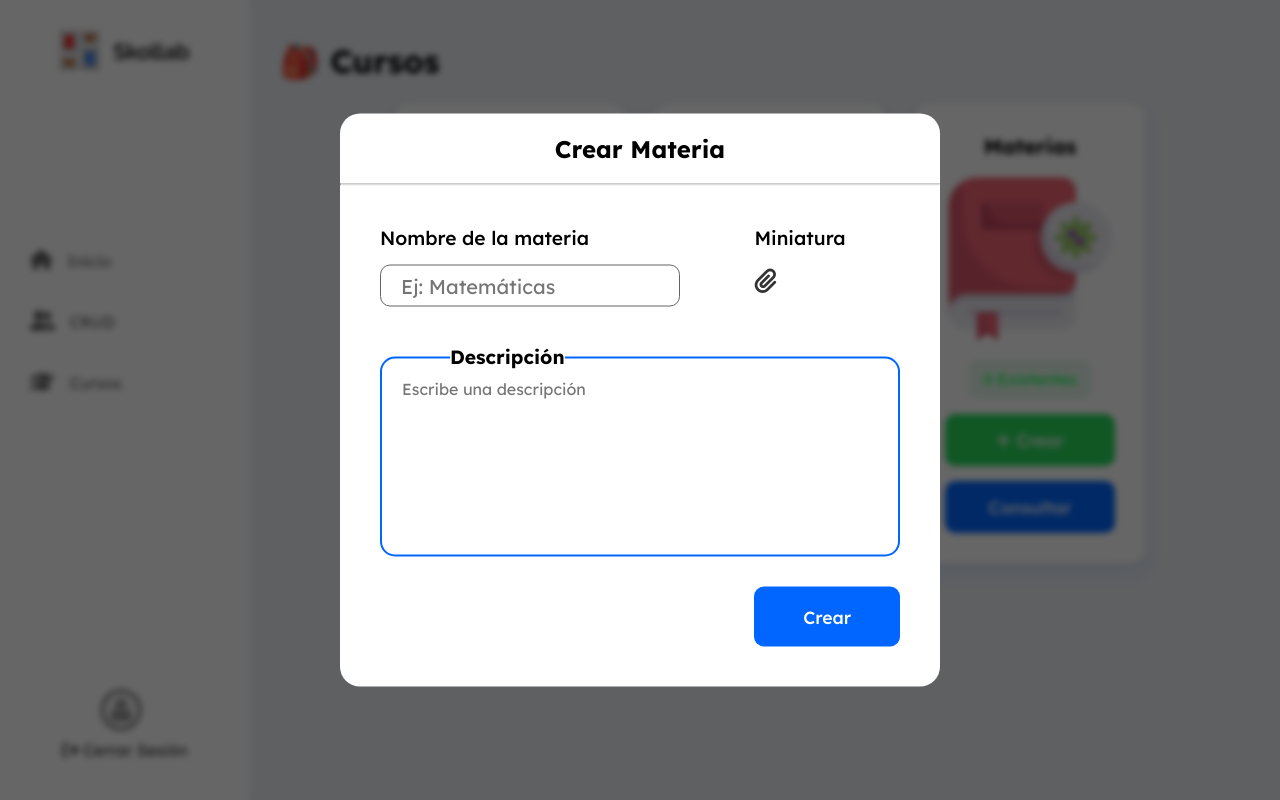
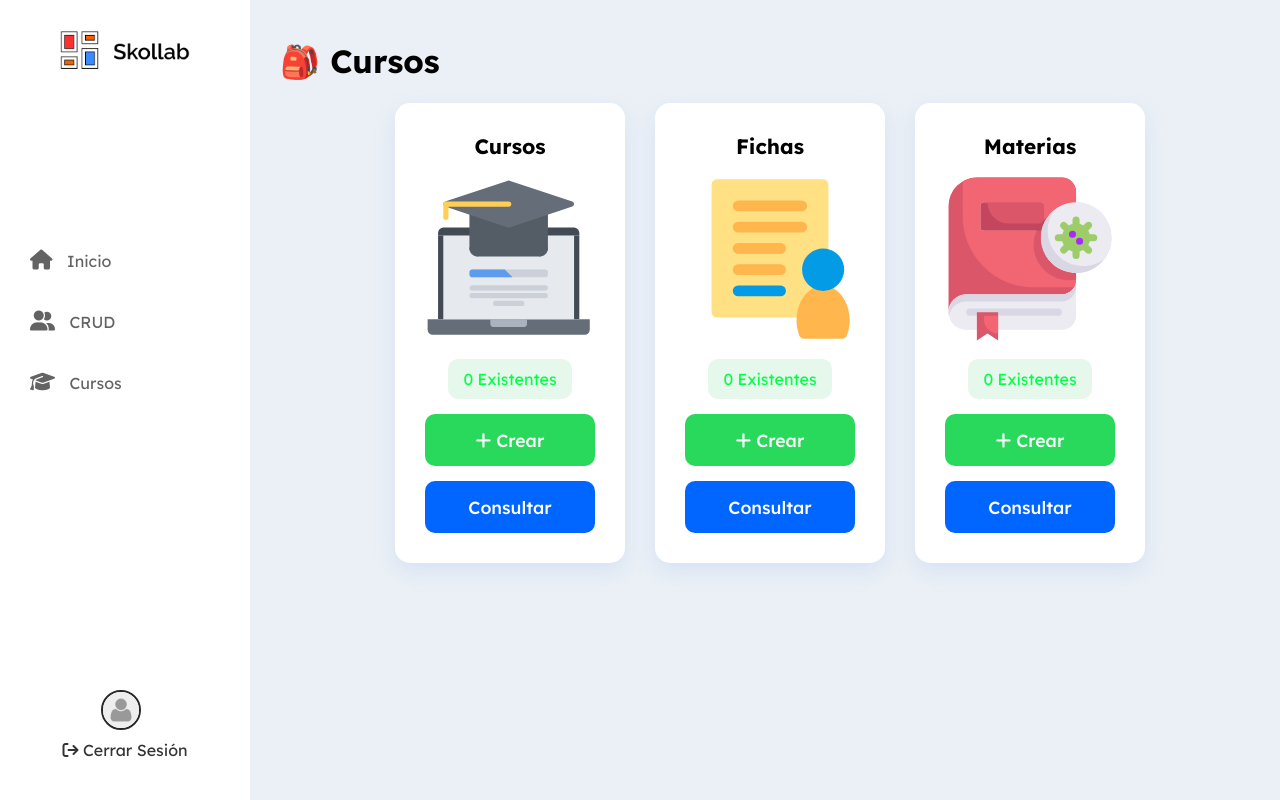
Before and after one commit to SebastianRamos11/Skollab, a PHP site: page /Admin/courses.php in a window 1280 px wide. Run offline with PHP 8.4, Linux system fonts and the light colour scheme; the visitor is signed in with stand-in values (Sample User, id 1); data that the repository does not hold is empty; some libraries are stand-ins or nearby versions.

Commit message:
Group and Subject's form done

```diff
--- a/public/Controllers/admin-control.js
+++ /dev/null
@@ -1,53 +0,0 @@
-// MODALS (FORMS)
-const modalCreateUser = document.querySelector(".modal-container");
-const modalCreateAd = document.querySelector(".modal-announcement");
-
-// MODAL CONTROLS
-const btnOpenModal = document.querySelector(".open-modal");
-const btnCloseModal = document.querySelector(".close-modal");
-const overlay = document.querySelector(".overlay");
-const body = document.querySelector("body");
-
-// Elements
-const contentBody = document.querySelector(".main-content");
-
-const openModal = function (modal) {
-  modal.classList.remove("hidden");
-  overlay.classList.remove("hidden");
-  contentBody.classList.add("max-height-form");
-};
-
-const closeModal = function (modal) {
-  modal.classList.add("hidden");
-  overlay.classList.add("hidden");
-  contentBody.classList.remove("max-height-form");
-};
-
-if (modalCreateUser) {
-  btnOpenModal.addEventListener("click", () => openModal(modalCreateUser));
-  btnCloseModal.addEventListener("click", () => closeModal(modalCreateUser));
-  overlay.addEventListener("click", () => closeModal(modalCreateUser));
-}
-
-if (modalCreateAd) {
-  btnOpenModal.addEventListener("click", () => openModal(modalCreateAd));
-  btnCloseModal.addEventListener("click", () => closeModal(modalCreateAd));
-  overlay.addEventListener("click", () => closeModal(modalCreateAd));
-}
-
-// CRUD
-
-const readButton = document.querySelectorAll(".crud-option__btn");
-const roleCrud = document.querySelectorAll(".crud");
-
-if (readButton) {
-  readButton.forEach((e, i) => {
-    readButton[i].addEventListener("click", () => {
-      roleCrud[i].classList.remove("hidden");
-      for (let j = 0; j < roleCrud.length; j++) {
-        if (roleCrud[j] === roleCrud[i]) continue;
-        roleCrud[j].classList.add("hidden");
-      }
-    });
-  });
-}
--- /dev/null
+++ b/public/Controllers/modal-form.js
@@ -0,0 +1,34 @@
+"strict mode";
+
+const openModalForm = document.querySelectorAll(".open-modal-btn");
+const closeModalForm = document.querySelectorAll(".close-modal");
+const modalForm = document.querySelectorAll(".modal-form");
+const overlay = document.querySelector(".overlay");
+const body = document.querySelector("body");
+
+const closeForm = () => {
+  modalForm.forEach((modal) => modal.classList.add("hidden"));
+  overlay.classList.add("hidden");
+  body.classList.remove("max-height-form");
+};
+
+openModalForm.forEach((openBtn, i) => {
+  openBtn.addEventListener("click", () => {
+    modalForm[i].classList.remove("hidden");
+    overlay.classList.remove("hidden");
+    body.classList.add("max-height-form");
+  });
+});
+
+closeModalForm.forEach((closeBtn, i) => {
+  closeBtn.addEventListener("click", (e) => {
+    e.preventDefault();
+    closeForm();
+  });
+  document.addEventListener("keydown", (e) => {
+    if (e.key === "Escape" && !modalForm[i].classList.contains("hidden"))
+      closeForm();
+  });
+});
+
+overlay.addEventListener("click", () => closeForm(modalForm));
--- /dev/null
+++ b/public/Controllers/random-number.js
@@ -0,0 +1,8 @@
+const randomNumBtn = document.querySelectorAll(".random-number");
+const randomNumInput = document.querySelectorAll(".random-number-input");
+
+randomNumBtn.forEach((btn, i) => {
+  btn.addEventListener("click", () => {
+    randomNumInput[i].value = Math.trunc(Math.random() * 999999);
+  });
+});
--- /dev/null
+++ b/public/Controllers/show-crud.js
@@ -0,0 +1,12 @@
+const crud = document.querySelectorAll(".crud");
+const openCrudBtn = document.querySelectorAll(".crud-option__btn");
+
+openCrudBtn.forEach((e, i) => {
+  openCrudBtn[i].addEventListener("click", () => {
+    crud[i].classList.remove("hidden");
+    for (let j = 0; j < crud.length; j++) {
+      if (crud[j] === crud[i]) continue;
+      crud[j].classList.add("hidden");
+    }
+  });
+});
--- a/public/Views/Admin/courses.php
+++ b/public/Views/Admin/courses.php
@@ -23,7 +23,7 @@
     <link rel="stylesheet" href="../css/admin.css" />
     <title>Cursos</title>
   </head>
-  <body>
+  <body id="body">
     <?php include './sidebar.php' ?>
       <h1 class="main-content__header">🎒 Cursos</h1>
       <?php
@@ -36,7 +36,7 @@
             <div class="crud-option__label">'.$role.'</div>
             '.$figure.'
             <div class="crud-option__num">'.$num.' Existentes</div>
-            <div class="crud-'.$aux.' crud-option__btn-create"><i class="fa-solid fa-plus"></i> Crear</div>
+            <a href="#body" class="crud-'.$aux.' crud-option__btn-create open-modal-btn"><i class="fa-solid fa-plus"></i> Crear</a>
             <a href="#crud-'.$aux.'" class="crud-'.$aux.' crud-option__btn">Consultar</a>
           </div>';
           $aux++;
@@ -135,60 +135,65 @@
       <!-- FORMS -->
 
 			<!-- TODO: COURSE FORM -->
-      <form action="#" method="POST" class="crud-form course-form hidden"></form>
+      <form action="#" method="POST" class="course-form modal-form course-form hidden">
+        <button class="close-modal">&times;</button>
+      </form>
 
 			<!-- GROUP FORM -->
-      <form action="#" method="POST" class="crud-form group-form hidden">
-				<div class="crud-form__header">
+      <form action="#" method="POST" class="course-form modal-form group-form hidden">
+        <button class="close-modal">&times;</button>
+				<div class="course-form__header">
 					<h2>Crear Ficha</h2>
 					<hr>
 				</div>
-				<div class="crud-form__data">
-					<div class="crud-form__field">
-						<label for="group-num" class="crud-form__field-label">Número de ficha</label>
-						<input type="number" name="group-num" id="group-num" class="crud-form__field-input" placeholder="Ej: 1101">
+				<div class="course-form__data">
+					<div class="course-form__field">
+						<label for="group-num" class="course-form__field-label">Número de ficha</label>
+						<input type="number" name="group-num" id="group-num" class="course-form__field-input" placeholder="Ej: 1101">
 					</div>
-					<div class="crud-form__field">
-						<label for="group-code" class="crud-form__field-label">Código de unión</label>
+					<div class="course-form__field">
+						<label for="group-code" class="course-form__field-label">Código de unión</label>
 						<div>
-							<input type="number" name="group-code" id="group-code" class="crud-form__field-input" placeholder="Ej: 300391">
+							<input type="number" name="group-code" id="group-code" class="random-number-input course-form__field-input" placeholder="Ej: 300391">
 							<div class="random-number"><i class="fa-solid fa-rotate"></i></div>
 						</div>
 					</div>
-					<input type="submit" value="Crear" class="crud-form__submit">
+					<input type="submit" value="Crear" class="course-form__submit">
 				</div>
       </form>
 
 			<!-- SUBJECT FORM -->
-      <form action="#" method="POST" class="crud-form subject-form">
-				<div class="crud-form__header">
+      <form action="#" method="POST" class="course-form modal-form subject-form hidden">
+        <button class="close-modal">&times;</button>
+				<div class="course-form__header">
 					<h2>Crear Materia</h2>
 					<hr>
 				</div>
-				<div class="crud-form__data">
-					<div class="crud-form__field">
-						<label for="subject-name" class="crud-form__field-label">Nombre de la materia</label>
-						<input type="text" name="subject-name" id="subject-name" class="crud-form__field-input crud-form__field-input--large" placeholder="Ej: Matemáticas">
+				<div class="course-form__data">
+					<div class="course-form__field">
+						<label for="subject-name" class="course-form__field-label">Nombre de la materia</label>
+						<input type="text" name="subject-name" id="subject-name" class="course-form__field-input course-form__field-input--large" placeholder="Ej: Matemáticas">
 					</div>
-					<div class="crud-form__field">
-						<label class="crud-form__field-label">Miniatura</label>
+					<div class="course-form__field">
+						<label class="course-form__field-label">Miniatura</label>
 						<div class="file-choise">
 							<label for="file"><i class="fa-solid fa-paperclip"></i><p class="uploaded-file"></p></label>
-							<input type="file" name="subject-img" id="file" class="file">
+							<input type="file" name="subject-img" id="file" class="file" accept="image/png, image/gif, image/jpeg">
 						</div>
 					</div>
-					<div class="crud-form__field crud-form__field--description input-description">
-						<label for="subject-img" class="crud-form__field-label">Descripción</label>
+					<div class="course-form__field course-form__field--description input-description">
+						<label for="subject-img" class="course-form__field-label">Descripción</label>
 						<textarea name="description" placeholder="Escribe una descripción" maxlength="600"></textarea>
 					</div>
-					<input type="submit" value="Crear" class="crud-form__submit crud-form__submit--area">
+					<input type="submit" value="Crear" class="course-form__submit course-form__submit--area">
 				</div>
 			</form>
-      <div class="overlay"></div>
-
+      <div class="overlay hidden"></div>
     </main>
+    <script src="../../Controllers/random-number.js"></script>
+    <script src="../../Controllers/show-crud.js"></script>
+    <script src="../../Controllers/modal-form.js"></script>
     <script src="../../Controllers/file-upload.js"></script>
-    <script src="../../Controllers/admin-control.js"></script>
   </body>
   </html>
   <?php
--- a/public/Views/css/admin.css
+++ b/public/Views/css/admin.css
@@ -1546,6 +1546,7 @@ body,
 html {
   height: 100% !important;
   position: relative !important;
+  scroll-behavior: unset !important;
 }
 
 .crud-choise {
@@ -1634,18 +1635,12 @@ html {
   margin-bottom: 50px;
 }
 
-.modal-container {
+.modal {
   position: absolute;
-  top: 0;
-  left: 0;
-  width: 100vw;
-  height: 100vh;
-}
-
-.modal {
   top: 50%;
   left: 50%;
   transform: translate(-50%, -50%);
+  z-index: 1000;
   width: 70%;
   position: absolute;
   background-color: #fff;
@@ -2050,7 +2045,7 @@ html {
   color: #ff3030;
 }
 
-.crud-form {
+.course-form {
   position: absolute;
   top: 50%;
   left: 50%;
@@ -2060,34 +2055,44 @@ html {
   border-radius: 20px;
   padding: 20px;
 }
-.crud-form__header {
-  text-align: center;
-}
-.crud-form__header hr {
+.course-form .close-modal {
+  position: absolute;
+  top: 0;
+  right: 30px;
+  font-size: 50px;
+  color: #333;
+  cursor: pointer;
+  border: none;
+  background: none;
+}
+.course-form__header {
+  text-align: center;
+}
+.course-form__header hr {
   margin: 20px -20px;
 }
-.crud-form.group-form .crud-form__data {
+.course-form.group-form .course-form__data {
   display: grid;
   padding: 20px;
   grid-template-columns: 210px 250px 1fr;
   gap: 20px;
 }
-.crud-form.subject-form {
+.course-form.subject-form {
   min-width: 600px;
 }
-.crud-form.subject-form .crud-form__data {
+.course-form.subject-form .course-form__data {
   display: grid;
   padding: 20px;
   grid-template-areas: "name file" "description description" "empty submit";
   gap: 20px;
 }
-.crud-form__field-label {
+.course-form__field-label {
   font-size: 1.2em;
   font-weight: 500;
   display: block;
   margin-bottom: 15px;
 }
-.crud-form__field-input {
+.course-form__field-input {
   border: 1px solid #636363;
   width: 200px;
   padding: 20px;
@@ -2095,20 +2100,20 @@ html {
   height: 40px;
   font-size: 20px;
 }
-.crud-form__field-input--large {
+.course-form__field-input--large {
   width: 300px;
 }
-.crud-form__field .file-choise {
+.course-form__field .file-choise {
   padding-right: 20px;
 }
-.crud-form__field .file-choise label {
+.course-form__field .file-choise label {
   cursor: pointer;
   display: block;
   color: rgba(0, 0, 0, 0.8);
   font-size: 25px;
   position: relative;
 }
-.crud-form__field .file-choise label .uploaded-file {
+.course-form__field .file-choise label .uploaded-file {
   font-size: 13px;
   font-weight: 700;
   color: #0066ff;
@@ -2121,27 +2126,27 @@ html {
   text-align: right;
   transition: all 0.3s;
 }
-.crud-form__field .file-choise label .uploaded-file--right {
+.course-form__field .file-choise label .uploaded-file--right {
   width: 200px;
   top: -6px;
   left: 30px;
   text-align: left;
 }
-.crud-form__field .file-choise label:hover {
+.course-form__field .file-choise label:hover {
   color: #0066ff;
 }
-.crud-form__field .file-choise input {
+.course-form__field .file-choise input {
   opacity: 0;
   position: absolute;
   z-index: -1;
 }
-.crud-form__field--description {
+.course-form__field--description {
   grid-area: description;
   position: relative;
   padding: 30px 0;
   margin-bottom: -20px;
 }
-.crud-form__field--description label {
+.course-form__field--description label {
   position: absolute;
   font-size: 1.2em;
   font-weight: 700;
@@ -2149,7 +2154,7 @@ html {
   left: 70px;
   background: white;
 }
-.crud-form__field--description textarea {
+.course-form__field--description textarea {
   width: 100%;
   height: 200px;
   resize: none;
@@ -2157,7 +2162,7 @@ html {
   border-radius: 15px;
   padding: 20px;
 }
-.crud-form__submit {
+.course-form__submit {
   border: none;
   border-radius: 10px;
   padding: 15px 20px;
@@ -2170,7 +2175,7 @@ html {
   height: 60px;
   margin-top: auto;
 }
-.crud-form__submit--area {
+.course-form__submit--area {
   grid-area: submit;
 }
 
--- a/src/admin.scss
+++ b/src/admin.scss
@@ -9,6 +9,7 @@ body,
 html {
   height: 100% !important;
   position: relative !important;
+  scroll-behavior: unset !important;
 }
 
 .crud-choise {
@@ -78,22 +79,14 @@ html {
   margin-bottom: 50px;
 }
 
-.modal-container {
+.modal {
   position: absolute;
-  top: 0;
-  left: 0;
-  width: 100vw;
-  height: 100vh;
-}
-
-.modal {
   top: 50%;
   left: 50%;
   transform: translate(-50%, -50%);
+  z-index: 1000;
   width: 70%;
-
   position: absolute;
-
   background-color: #fff;
   padding: 30px 80px;
   border-radius: 0.5rem;
@@ -490,7 +483,7 @@ html {
   }
 }
 
-.crud-form {
+.course-form {
   position: absolute;
   top: 50%;
   left: 50%;
@@ -499,6 +492,16 @@ html {
   background: $white;
   border-radius: $radius-xl;
   padding: 20px;
+  & .close-modal {
+    position: absolute;
+    top: 0;
+    right: 30px;
+    font-size: 50px;
+    color: #333;
+    cursor: pointer;
+    border: none;
+    background: none;
+  }
   &__header {
     text-align: center;
     & hr {
@@ -506,7 +509,7 @@ html {
     }
   }
   &.group-form {
-    & .crud-form__data {
+    & .course-form__data {
       display: grid;
       padding: 20px;
       grid-template-columns: 210px 250px 1fr;
@@ -515,7 +518,7 @@ html {
   }
   &.subject-form {
     min-width: 600px;
-    & .crud-form__data {
+    & .course-form__data {
       display: grid;
       padding: 20px;
       grid-template-areas:
```
Also changed, not shown: public/Views/Admin/admin.php (+5 -5 lines), public/Views/Admin/crud.php (+4 -6 lines), 1 other file.
